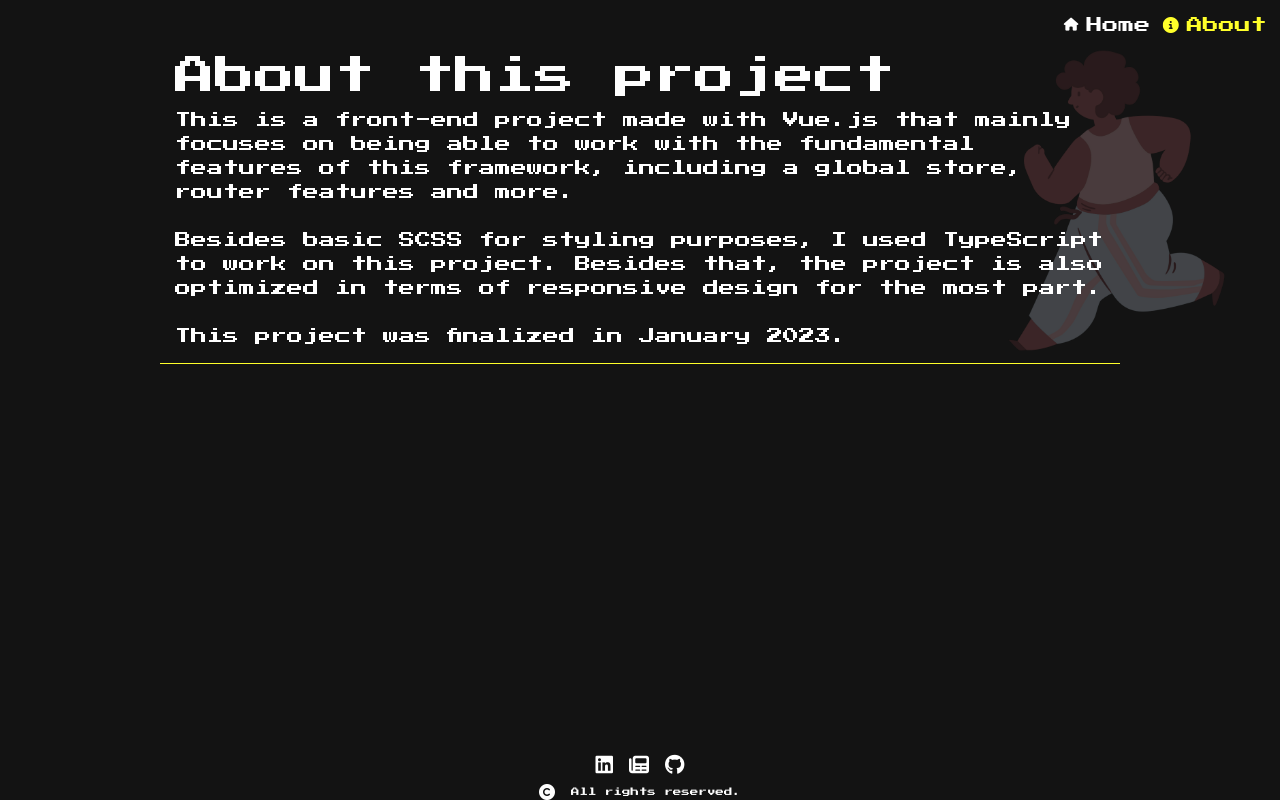
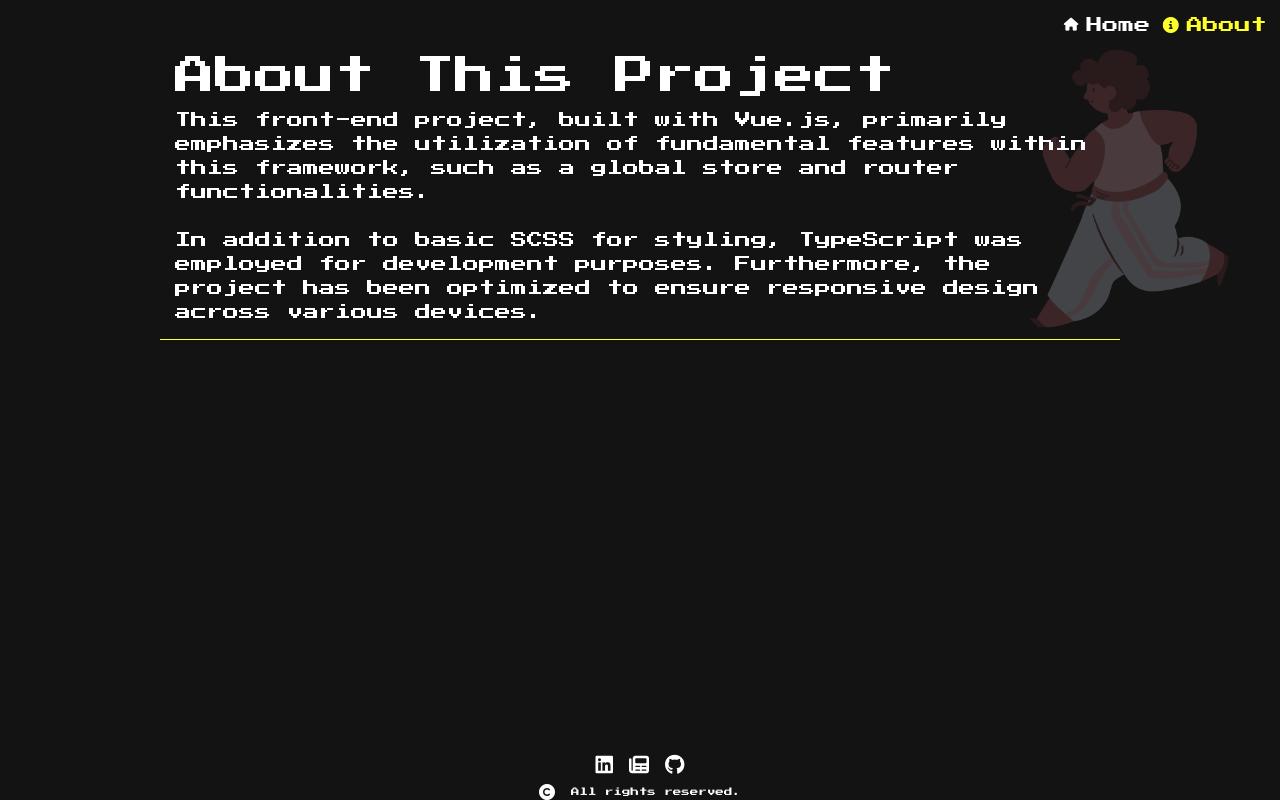
Before and after one commit to Matthes-Baer/NutritionCalculator, a Vue app: page /about in a window 1280 px wide. Built offline with nearby package versions, Linux system fonts and the light colour scheme; what vue3-lazyload would draw is missing.

Commit message:
fix: Some spelling and wording fixes; transition effect fix for toggle add menu button

```diff
--- a/src/components/StartInfo.vue
+++ b/src/components/StartInfo.vue
@@ -18,8 +18,9 @@ export default {
     <div class="half-container">
       <h1><span class="underlined">Nutrition</span> Calculator</h1>
       <p>
-        Calculate your daily nutrition food values using eight fixed items and
-        take advantage of the opportunity to add food items on your own.
+        Optimize your daily nutrition tracking by utilizing a selection of eight
+        predefined food items, while also having the flexibility to include
+        additional items of your choice.
       </p>
     </div>
     <div class="half-container">
@@ -167,6 +168,7 @@ export default {
 
   .half-container {
     height: auto;
+    width: 100%;
   }
 
   .square {
--- a/src/components/nutrition/Details/DetailPageItem.vue
+++ b/src/components/nutrition/Details/DetailPageItem.vue
@@ -44,20 +44,20 @@ export default {
       <div>
         <div class="mt-3">Nutrition Values (per 100g):</div>
         <div class="d-flex flex-column nutrition-values-container">
-          <DetailsItemNutrition :nutritionValues="specificItem" type="kcal" />
+          <DetailsItemNutrition :nutritionValues="specificItem" type="Kcal" />
           <DetailsItemNutrition
             :nutritionValues="specificItem"
-            type="fat"
+            type="Fat"
             unit="g"
           />
           <DetailsItemNutrition
             :nutritionValues="specificItem"
-            type="carbs"
+            type="Carbs"
             unit="g"
           />
           <DetailsItemNutrition
             :nutritionValues="specificItem"
-            type="protein"
+            type="Protein"
             unit="g"
           />
         </div>
--- a/src/components/nutrition/Details/DetailsItemNutrition.vue
+++ b/src/components/nutrition/Details/DetailsItemNutrition.vue
@@ -10,6 +10,8 @@ export default {
 <template>
   <div class="row">
     <div class="col-lg-8">{{ type }}:</div>
-    <div class="col-lg-4">{{ nutritionValues?.values[type] }}{{ unit }}</div>
+    <div class="col-lg-4">
+      {{ nutritionValues?.values[type.toLowerCase()] }}{{ unit }}
+    </div>
   </div>
 </template>
--- a/src/components/nutrition/NutritionOverview.vue
+++ b/src/components/nutrition/NutritionOverview.vue
@@ -27,7 +27,6 @@ export default {
 </script>
 
 <template>
-  <!-- <div v-for="item in items" :key="item.id">{{ item.name }}</div> -->
   <div
     class="row justify-content-evenly text-center mt-5 main-container"
     data-aos="fade-up"
@@ -40,13 +39,12 @@ export default {
       data-aos="fade-up"
     />
   </div>
-  <div
-    @click="showHandler"
-    class="custom-button-container mx-auto mt-5"
-    data-aos="fade-up"
-  >
-    <CustomButtonVue name="Toggle add menu" icon="fa-solid fa-plus" />
+  <div data-aos="fade-up">
+    <div @click="showHandler" class="custom-button-container mx-auto mt-5">
+      <CustomButtonVue name="Toggle Add Menu" icon="fa-solid fa-plus" />
+    </div>
   </div>
+
   <CustomAdd v-if="show" />
 </template>
 
--- a/src/components/nutrition/NutritionResult.vue
+++ b/src/components/nutrition/NutritionResult.vue
@@ -18,7 +18,7 @@ export default {
     class="d-flex justify-content-center mt-5 header-and-button"
     data-aos="fade-up"
   >
-    <h2 class="heading2">Current Nutrition values</h2>
+    <h2 class="heading2">Current Nutrition Values</h2>
     <div
       class="custom-button-container"
       @click="nutritionStore.resetNutritionValues()"
@@ -69,7 +69,7 @@ export default {
       </p>
     </div>
     <div class="col-md-12" data-aos="fade-up">
-      <h4>Included food items</h4>
+      <h4>Included Food Items</h4>
       <div
         v-for="(item, index) in nutritionStore.currentNutrition.items"
         :key="index"
--- a/src/data/items.ts
+++ b/src/data/items.ts
@@ -6,7 +6,7 @@ export const DATA: nutritionData[] = [
     id: 1,
     name: "Chicken",
     values: { kcal: 190, fat: 7.4, carbs: 0, protein: 28.9 },
-    info: "No skin",
+    info: "no skin",
     image: "/images/Chicken.webp",
   },
   {
@@ -27,28 +27,28 @@ export const DATA: nutritionData[] = [
     id: 4,
     name: "Cheese",
     values: { kcal: 127, fat: 5.6, carbs: 2.8, protein: 15.5 },
-    info: "From a goat",
+    info: "from a goat",
     image: "/images/Cheese.webp",
   },
   {
     id: 5,
     name: "Fusilli",
     values: { kcal: 162, fat: 0.6, carbs: 32.6, protein: 5.2 },
-    info: "Type of pasta",
+    info: "type of pasta",
     image: "/images/Noodles.webp",
   },
   {
     id: 6,
     name: "Rice",
     values: { kcal: 169, fat: 1.5, carbs: 32.0, protein: 3.0 },
-    info: "Long grain",
+    info: "long grain",
     image: "/images/Rice.webp",
   },
   {
     id: 7,
     name: "Potato",
     values: { kcal: 68, fat: 0.1, carbs: 14.8, protein: 2.0 },
-    info: "Without peel",
+    info: "without peel",
     image: "/images/Potato.webp",
   },
   {
--- a/src/store/store.ts
+++ b/src/store/store.ts
@@ -34,7 +34,7 @@ export const nutritionStore = reactive({
     nutritionStore.error = { boolean: false, message: "" };
     if (!amount) {
       nutritionStore.error.boolean = true;
-      nutritionStore.error.message = "No gram value picked";
+      nutritionStore.error.message = "no gram value picked";
       return;
     }
 
--- a/src/views/AboutView.vue
+++ b/src/views/AboutView.vue
@@ -5,19 +5,16 @@ import FooterComp from "@/components/FooterComp.vue";
 <template>
   <div class="background-image-container" data-aos="fade-up">
     <div class="main-container mx-auto">
-      <h1>About this project</h1>
+      <h1>About This Project</h1>
       <div>
-        This is a front-end project made with Vue.js that mainly focuses on
-        being able to work with the fundamental features of this framework,
-        including a global store, router features and more.
+        This front-end project, built with Vue.js, primarily emphasizes the
+        utilization of fundamental features within this framework, such as a
+        global store and router functionalities.
         <br />
         <br />
-        Besides basic SCSS for styling purposes, I used TypeScript to work on
-        this project. Besides that, the project is also optimized in terms of
-        responsive design for the most part.
-        <br />
-        <br />
-        This project was finalized in January 2023.
+        In addition to basic SCSS for styling, TypeScript was employed for
+        development purposes. Furthermore, the project has been optimized to
+        ensure responsive design across various devices.
       </div>
     </div>
   </div>
```
